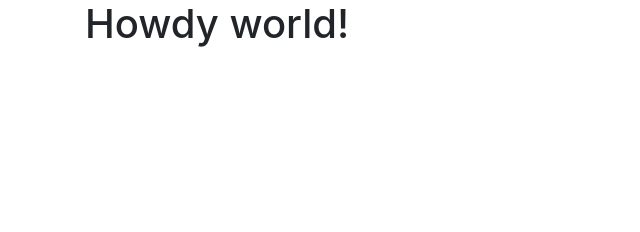
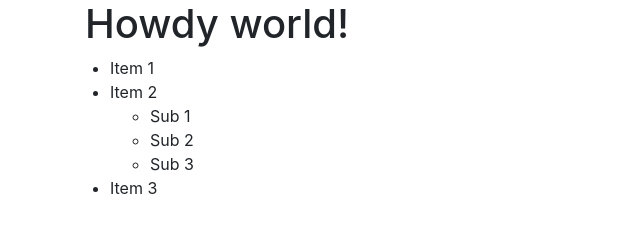
Before and after one commit to hvncodes/web130_final, a website: page index.html in a window 1280 px wide. Shown: the whole page, without its empty margins (0-640 px from the left). Drawn offline with Linux system fonts and the light colour scheme.

Commit message:
added list to index.html

```diff
--- a/index.html
+++ b/index.html
@@ -11,8 +11,23 @@
 <body>
     <div class="container">
         <div class="row">
-            <div class="col-sm-12">
+            <div class="col-sm-12" id="navBar">
                 <h1>Howdy world!</h1>
+            </div>
+            <div id="container">
+                <nav>
+                    <ul id="mainMenu">
+                        <li>Item 1</li>
+                        <li>Item 2
+                            <ul id="subMenu">
+                                <li>Sub 1</li>
+                                <li>Sub 2</li>
+                                <li>Sub 3</li>
+                            </ul>
+                        </li>
+                        <li>Item 3</li>
+                    </ul>
+                </nav>
             </div>
         </div>
     </divgit >
```
